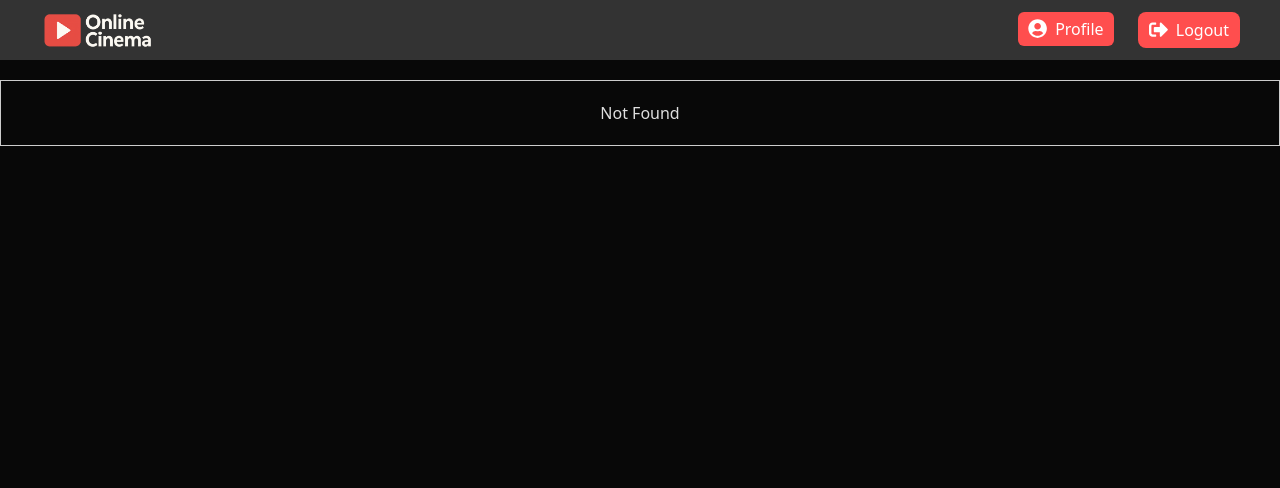
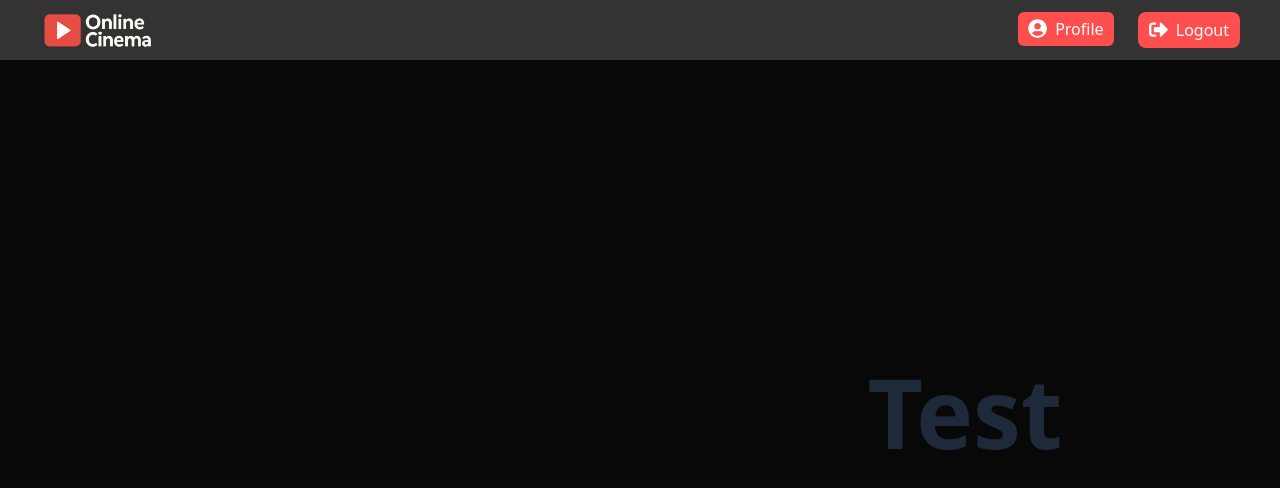
Before and after one commit to kuuhaku86/online-cinema, a React (Vite) app in the folder frontend/: page /room/1 in a window 1280 px wide. Before the commit this address had no page. Shown: the top 488 px of the page. Built offline with nearby package versions, Linux system fonts and the light colour scheme; sample sign-in values are in the browser's storage.

Commit message:
Create new room and add button to start room

```diff
--- a/frontend/src/App.tsx
+++ b/frontend/src/App.tsx
@@ -6,6 +6,7 @@ import MainLayout from "./layouts/MainLayout";
 import ProfilePage from "./pages/ProfilePage";
 import VideoSelectionPage from "./pages/VideoSelectionPage";
 import ProtectedRoute from "./components/ProtectedRoute";
+import RoomPage from "./pages/RoomPage";
 
 function App() {
   return (
@@ -19,6 +20,7 @@ function App() {
               path="/video-selection/:shortCode"
               element={<VideoSelectionPage />}
             />
+            <Route path="/room/:shortCode" element={<RoomPage />} />
           </Route>
           <Route path="*" element={<NotFoundPage />} />
         </Route>
--- a/frontend/src/pages/DashboardPage.tsx
+++ b/frontend/src/pages/DashboardPage.tsx
@@ -22,9 +22,8 @@ const DashboardPage: React.FC = () => {
     try {
       const joinedRoomData = await joinRoom(shortCode);
       console.log("Successfully joined room:", joinedRoomData);
-      // TODO: Navigate to the joined room, e.g., navigate(`/room/${joinedRoomData.shortCode}`);
+      navigate(`/room/${joinedRoomData.shortCode}`);
     } catch (error) {
-      // Error is handled and logged by the hook
       console.log("Error joining room:", error);
     }
   };
@@ -41,7 +40,6 @@ const DashboardPage: React.FC = () => {
         navigate(`/video-selection/${newRoomData.shortCode}`);
       }
     } catch (error) {
-      // Error is handled and logged by the hook
       console.log("Error creating room:", error);
     }
   };
--- /dev/null
+++ b/frontend/src/pages/RoomPage.tsx
@@ -0,0 +1,21 @@
+import React from "react";
+
+const RoomPage: React.FC = () => {
+  return (
+    <div className="h-[90vh] flex flex-col">
+      {/* Parent 2: Flex container for columns. Removed h-screen and min-h-screen. flex-1 will make it fill Parent 1. */}
+      <div className="flex gap-5 flex-1">
+        {/* Column 1 */}
+        <div className="flex-1 p-5 flex flex-col justify-center items-center text-center"></div>
+        {/* Column 2 */}
+        <div className="flex-1 p-5 flex flex-col justify-center items-center text-center">
+          <p className="text-8xl font-bold text-gray-800 dark:text-white mb-4">
+            Test
+          </p>
+        </div>
+      </div>
+    </div>
+  );
+};
+
+export default RoomPage;
--- a/frontend/src/pages/VideoSelectionPage.tsx
+++ b/frontend/src/pages/VideoSelectionPage.tsx
@@ -70,6 +70,12 @@ const VideoSelectionPage: React.FC = () => {
           {uploadSuccess && (
             <p className="mt-2 text-green-500">Video uploaded successfully!</p>
           )}
+          <button
+            className="mt-4 px-6 py-2 bg-blue-600 text-white font-semibold rounded-md hover:bg-blue-700 disabled:opacity-50"
+            disabled={!uploadSuccess}
+          >
+            Start Room
+          </button>
         </div>
         <div className="border-2 rounded-lg border-red-700 col-span-6 h-full p-4 flex flex-col justify-center items-center text-center">
           <h2 className="text-3xl font-bold mb-6">Select Existing Video</h2>
@@ -135,6 +141,13 @@ const VideoSelectionPage: React.FC = () => {
                   ))}
               </ul>
             </div>
+            <div></div>
+            <button
+              className="mt-4 px-6 py-2 bg-blue-600 text-white font-semibold rounded-md hover:bg-blue-700 disabled:opacity-50"
+              disabled={!selectedVideo}
+            >
+              Start Room
+            </button>
           </div>
         </div>
       </div>
```
